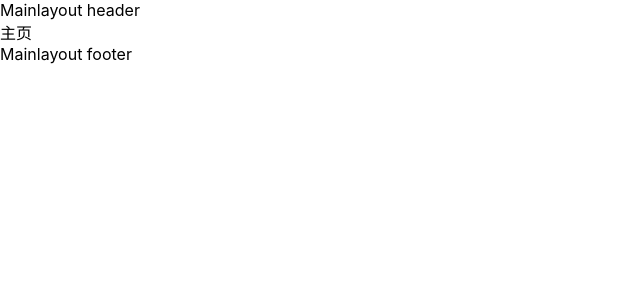
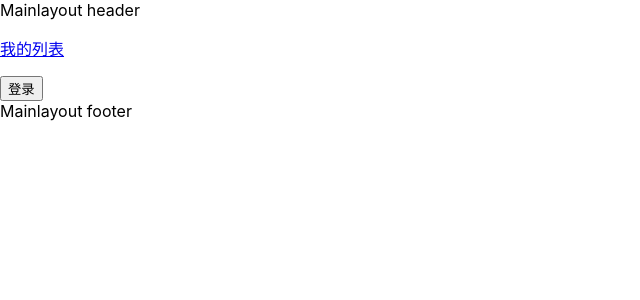
Before and after one commit to shevonne/react-form-edit, a React (Create React App) app: page / in a window 1280 px wide. Shown: the top 300 px of the page, without its empty margins (0-640 px from the left). Built offline with nearby package versions, Linux system fonts and the light colour scheme.

Commit message:
feat:引入ahooks,添加页面路由跳转和传参配置

```diff
--- a/package.json
+++ b/package.json
@@ -10,6 +10,7 @@
     "@types/node": "^16.18.97",
     "@types/react": "^18.3.2",
     "@types/react-dom": "^18.3.0",
+    "ahooks": "^3.8.0",
     "immer": "^10.1.1",
     "react": "^18.3.1",
     "react-dom": "^18.3.1",
--- a/public/index.html
+++ b/public/index.html
@@ -1,14 +1,11 @@
-<!DOCTYPE html>
+<!doctype html>
 <html lang="en">
   <head>
     <meta charset="utf-8" />
     <link rel="icon" href="%PUBLIC_URL%/favicon.ico" />
     <meta name="viewport" content="width=device-width, initial-scale=1" />
     <meta name="theme-color" content="#000000" />
-    <meta
-      name="description"
-      content="Web site created using create-react-app"
-    />
+    <meta name="问卷调查" content="低代码问卷" />
     <link rel="apple-touch-icon" href="%PUBLIC_URL%/logo192.png" />
     <!--
       manifest.json provides metadata used when your web app is installed on a
@@ -24,7 +21,7 @@
       work correctly both with client-side routing and a non-root public URL.
       Learn how to configure a non-root public URL by running `npm run build`.
     -->
-    <title>React App</title>
+    <title>问卷调查</title>
   </head>
   <body>
     <noscript>You need to enable JavaScript to run this app.</noscript>
--- a/src/pages/Home.tsx
+++ b/src/pages/Home.tsx
@@ -1,7 +1,23 @@
 import React, { FC } from 'react';
-
+import { useNavigate, Link } from 'react-router-dom';
 const Home: FC = () => {
-  return <div>主页</div>;
+  const nav = useNavigate();
+  const goToLogin = () => {
+    nav({
+      pathname: '/login',
+      search: 'username=shevon',
+    });
+  };
+  return (
+    <div>
+      <p>
+        <Link to="/manage/list">我的列表</Link>
+      </p>
+      <div>
+        <button onClick={goToLogin}>登录</button>
+      </div>
+    </div>
+  );
 };
 
 export default Home;
--- a/src/pages/manage/QuestionList.tsx
+++ b/src/pages/manage/QuestionList.tsx
@@ -1,7 +1,7 @@
 import React, { FC, useState } from 'react';
 import styles from './QuestionList.module.scss';
+import { useTitle } from 'ahooks';
 import QuestionCard from '../../components/QuestionCard';
-import { it } from 'node:test';
 //mock数据
 const rowQuestionList = [
   {
@@ -55,6 +55,7 @@ const rowQuestionList = [
 ];
 
 const List: FC = () => {
+  useTitle('我的');
   const [questionList, SetQuestionList] = useState(rowQuestionList);
 
   return (
```
Also changed, not shown: 1 other file (tests, documents, lock files or other folders).
